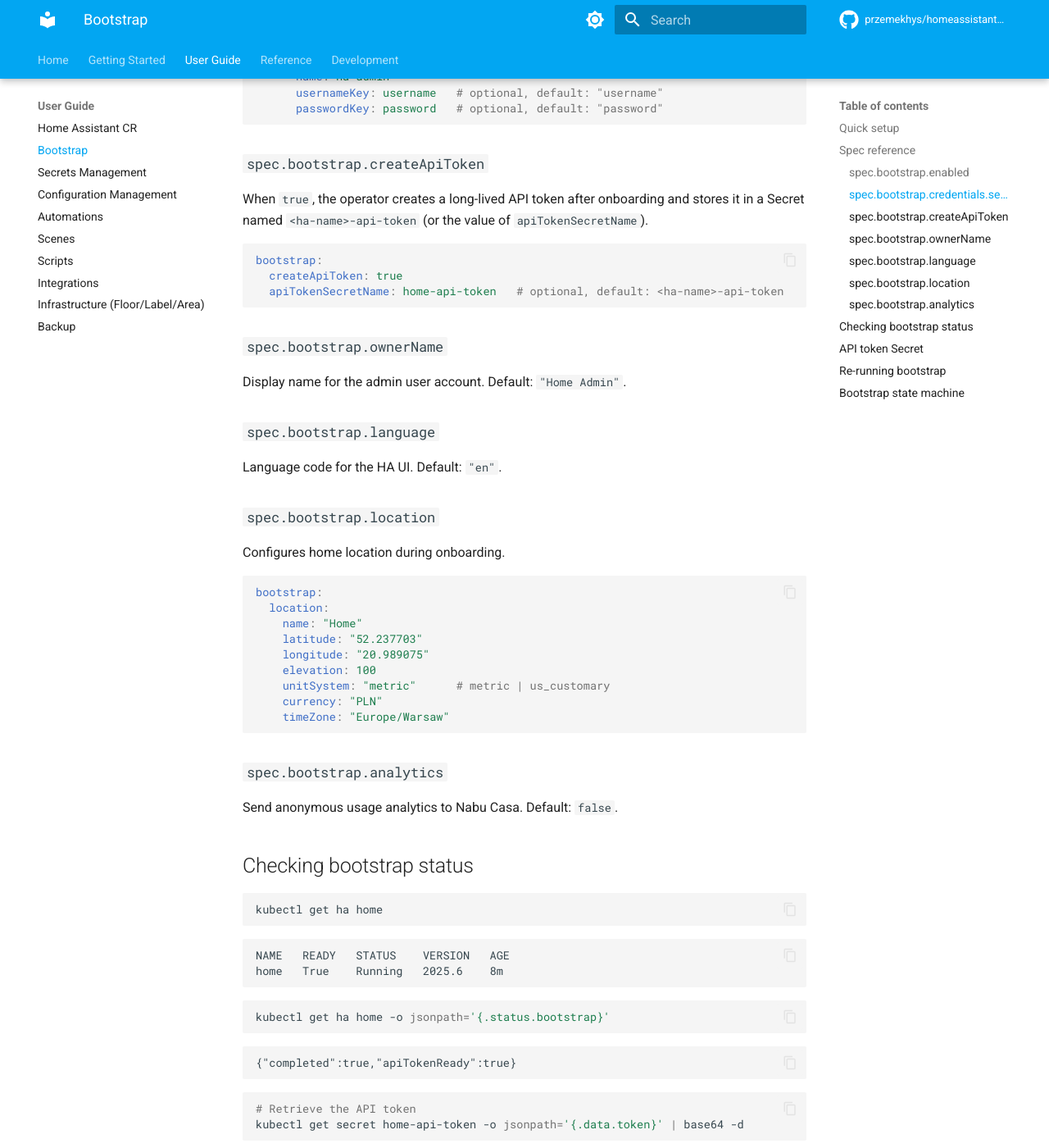
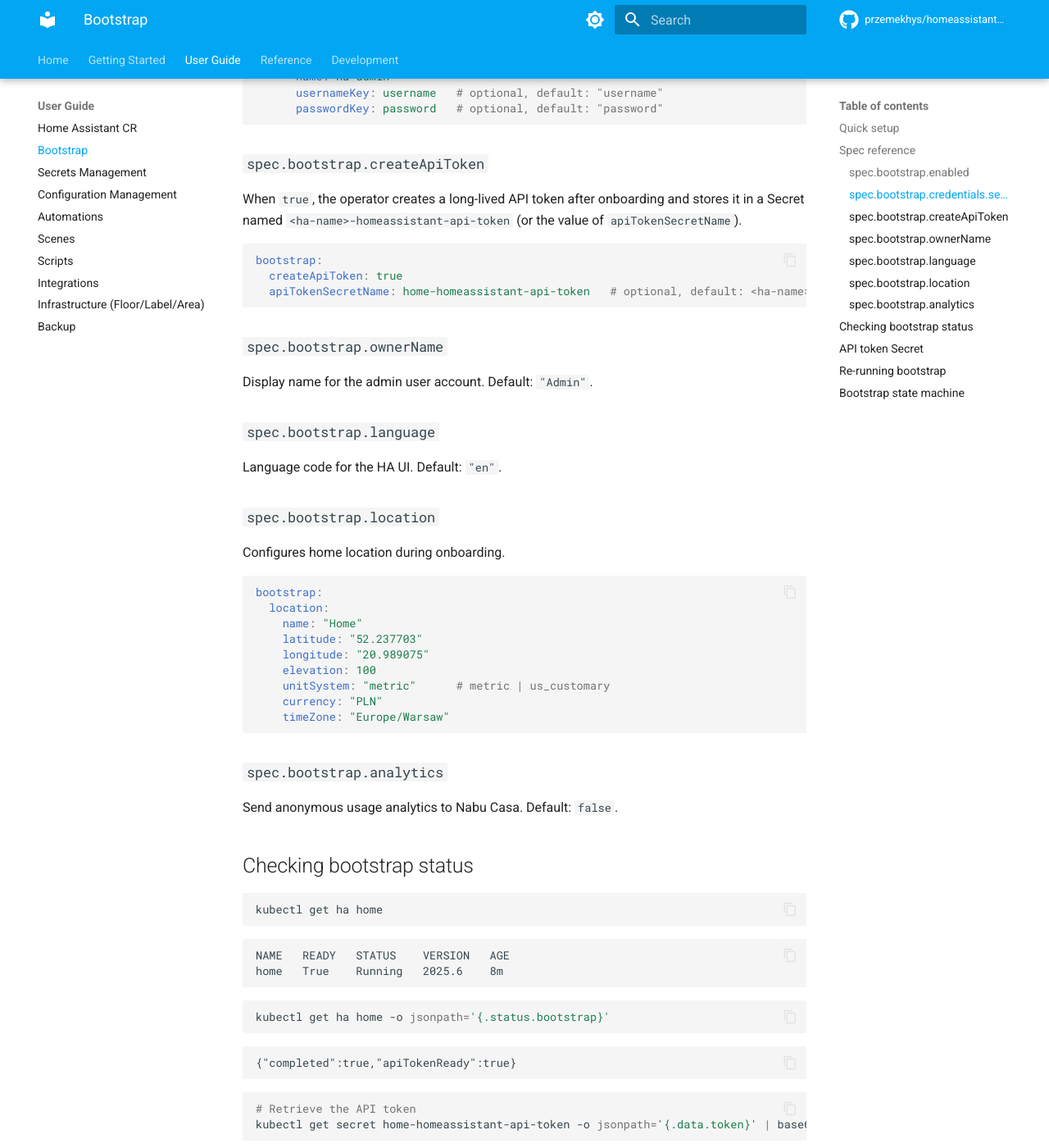
Before and after one commit to agdphd/homeassistant-operator, an MkDocs documentation site: the page built from docs/user-guide/bootstrap.md, in a window 1280 px wide and 1400 px high, scrolled down 1394 px. Shown: the whole window at 82% size. Built offline with MkDocs 1.6.1 and Material for MkDocs 9.7.7, drawn with Linux system fonts in a browser that asks for light colours; comment, search, counter and statistics services are not loaded; some of the changed text lies outside the part shown.

Commit message:
docs: fix API method, defaults and behavior inconsistencies in user guide

````diff
--- a/docs/user-guide/bootstrap.md
+++ b/docs/user-guide/bootstrap.md
@@ -60,17 +60,17 @@ bootstrap:
 
 ### `spec.bootstrap.createApiToken`
 
-When `true`, the operator creates a long-lived API token after onboarding and stores it in a Secret named `<ha-name>-api-token` (or the value of `apiTokenSecretName`).
+When `true`, the operator creates a long-lived API token after onboarding and stores it in a Secret named `<ha-name>-homeassistant-api-token` (or the value of `apiTokenSecretName`).
 
 ```yaml
 bootstrap:
   createApiToken: true
-  apiTokenSecretName: home-api-token   # optional, default: <ha-name>-api-token
+  apiTokenSecretName: home-homeassistant-api-token   # optional, default: <ha-name>-homeassistant-api-token
 ```
 
 ### `spec.bootstrap.ownerName`
 
-Display name for the admin user account. Default: `"Home Admin"`.
+Display name for the admin user account. Default: `"Admin"`.
 
 ### `spec.bootstrap.language`
 
@@ -115,15 +115,15 @@ kubectl get ha home -o jsonpath='{.status.bootstrap}'
 
 ```sh
 # Retrieve the API token
-kubectl get secret home-api-token -o jsonpath='{.data.token}' | base64 -d
+kubectl get secret home-homeassistant-api-token -o jsonpath='{.data.token}' | base64 -d
 ```
 
 ## API token Secret
 
-The token Secret is named `<ha-name>-api-token` by default:
+The token Secret is named `<ha-name>-homeassistant-api-token` by default:
 
 ```sh
-kubectl get secret home-api-token -o yaml
+kubectl get secret home-homeassistant-api-token -o yaml
 ```
 ```yaml
 data:
````
Also changed, not shown: docs/user-guide/automations.md (+1 -1 lines), docs/user-guide/infrastructure.md (+1 -1 lines), docs/user-guide/scenes.md (+1 -1 lines), docs/user-guide/scripts.md (+1 -2 lines).
